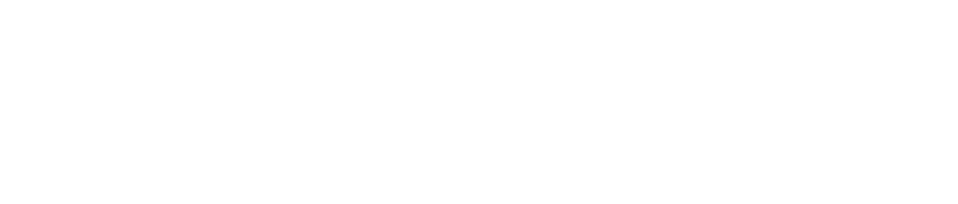
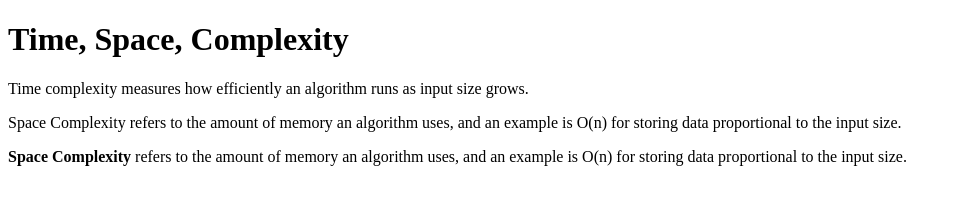
Before and after one commit to acciojob/time-and-space-complexity-AartiW-12, a website: page main.html in a window 1280 px wide. Shown: the whole page, without its empty margins (0-958 px from the left). Drawn offline with Linux system fonts and the light colour scheme.

Commit message:
created a submission

```diff
--- a/main.html
+++ b/main.html
@@ -8,6 +8,10 @@
 
 <body>
 	<!-- the entire body must be written by student -->
+	<h1>Time, Space, Complexity</h1>
+	<p>Time complexity measures how efficiently an algorithm runs as input size grows.</p>
+	<p>Space Complexity refers to the amount of memory an algorithm uses, and an example is O(n) for storing data proportional to the input size.</p>
+	<p><b>Space Complexity</b> refers to the amount of memory an algorithm uses, and an example is O(n) for storing data proportional to the input size.</p>
     <script type="text/javascript" src="./script.js">
 </script>
 
```
